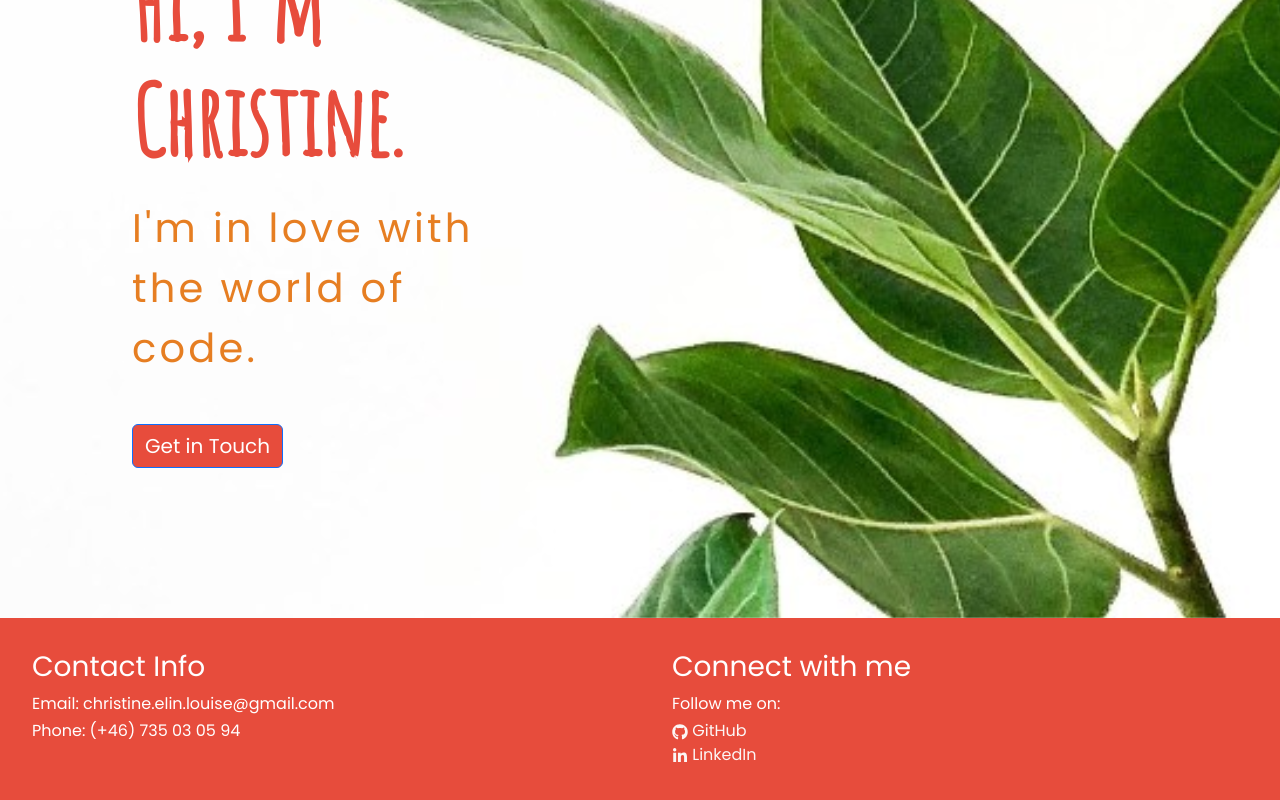
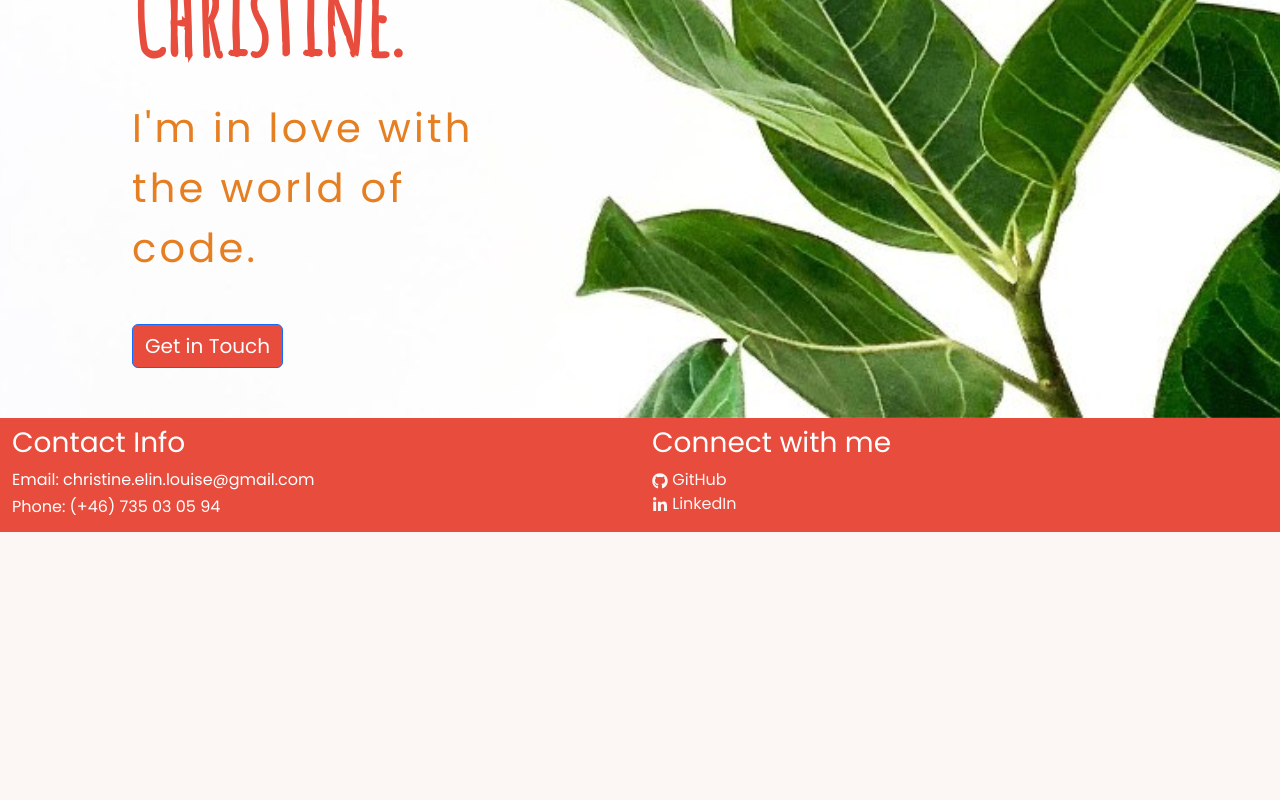
Before and after one commit to christinen22/myportfolio, a React (Vite) app in the folder portfolio/: page / in a window 1280 px wide. Shown: the part 258-1058 px from the top of the page. After the commit the page ends 800 px from the top, so only its background shows below. Built offline with nearby package versions, Linux system fonts and the light colour scheme; a web font is replaced by a local one.

Commit message:
Changes to design

```diff
--- a/portfolio/src/App.scss
+++ b/portfolio/src/App.scss
@@ -28,18 +28,12 @@ a {
   color:#333333;
 }
 
-/* .hero-img {
-  display: flex;
- justify-content: space-between;
-  align-items: center;
-} */
 
 
 
-/* HeroSection.css */
+/* HeroSection*/
+
 .hero-section {
-
-  padding: 100px 0;
   background: url('./assets/hero.jpeg');
   background-position-x: center;
 	background-position-y: center;
@@ -237,5 +231,5 @@ a {
 }
 
 .footer-col {
-  padding: 2rem;
+ margin-top: 0.5rem;
 }
--- a/portfolio/src/components/Footer.tsx
+++ b/portfolio/src/components/Footer.tsx
@@ -14,7 +14,7 @@ const Footer: React.FC = () => {
         </Col>
         <Col lg={6} md={6} sm={12} className="footer-col">
           <h3>Connect with me</h3>
-          <p>Follow me on:</p>
+
           <ul className="social-media-list">
             <li className="social-media-li">
               <a
```
Also changed, not shown: portfolio/src/assets/portfolio_fe.png (added).
